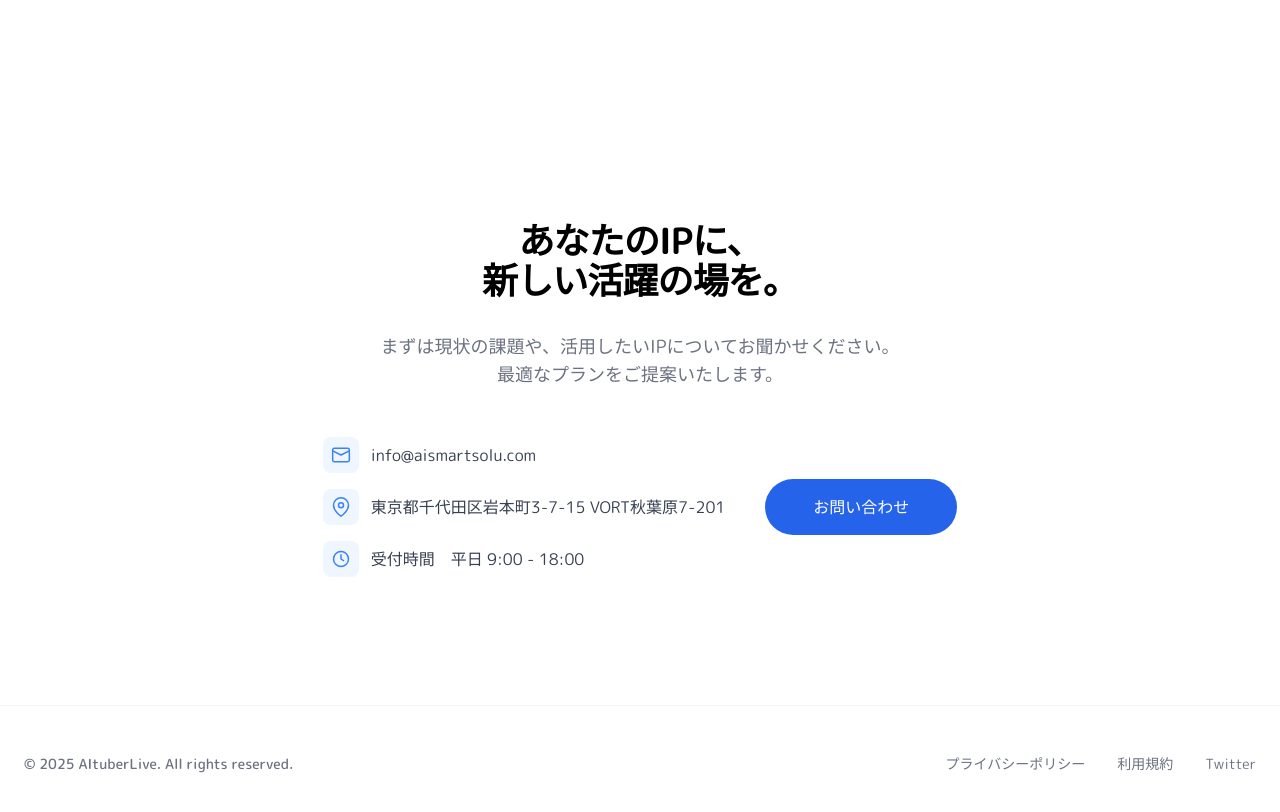
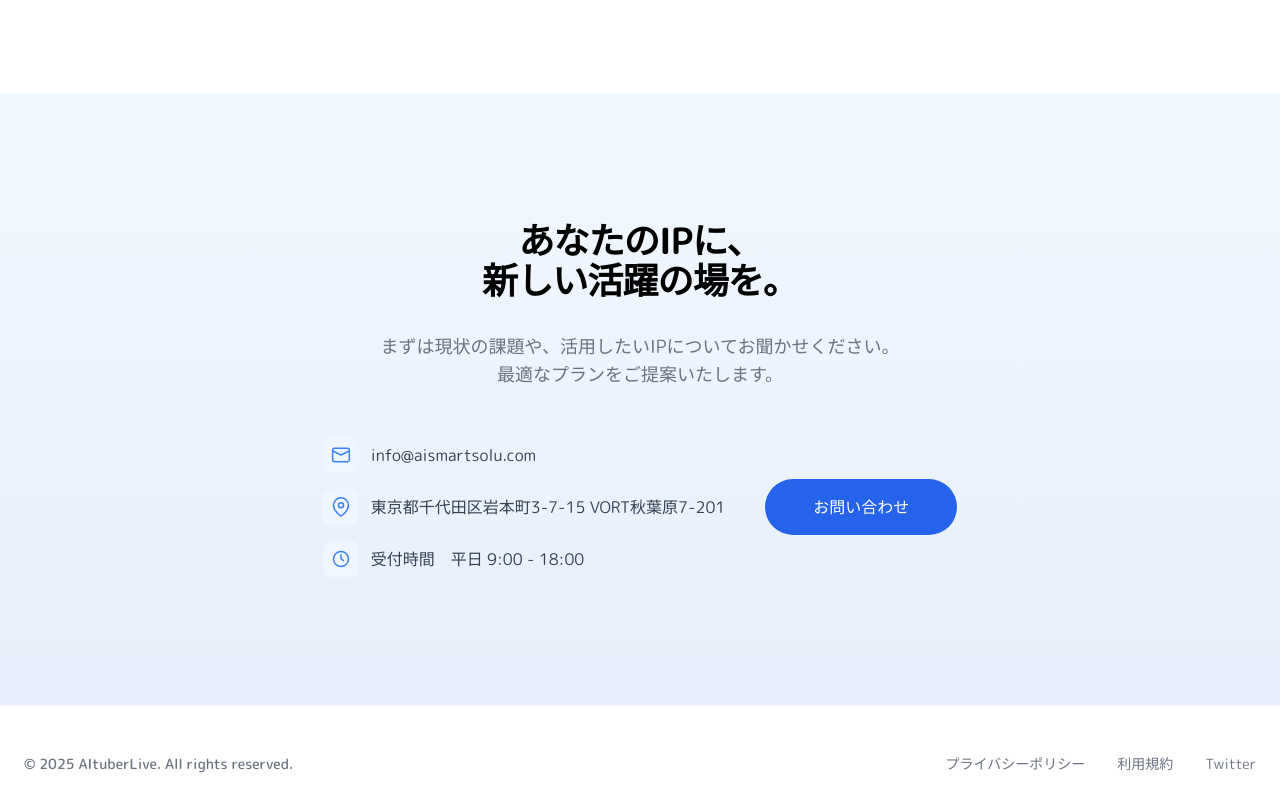
Before and after one commit to AISmart-Solutions/aituberlive-lp, a plain HTML site: page index.html in a window 1280 px wide. Shown: the part 4515-5327 px from the top of the page. Drawn offline with nearby package versions, Linux system fonts and the light colour scheme.

Commit message:
Add light-blue gradient background to CTA section
Co-Authored-By: Claude Opus 4.8 <noreply@anthropic.com>

```diff
--- a/index.html
+++ b/index.html
@@ -239,7 +239,7 @@
   </section>
 
   <!-- CTA / Contact -->
-  <section id="contact" class="py-32 px-6 bg-white">
+  <section id="contact" class="py-32 px-6 bg-gradient-to-b from-[#F2F8FF] to-[#E6EFFB]">
     <div class="max-w-4xl mx-auto text-center space-y-8">
       <h2 class="text-4xl font-bold tracking-tight">
         あなたのIPに、<br />
```
